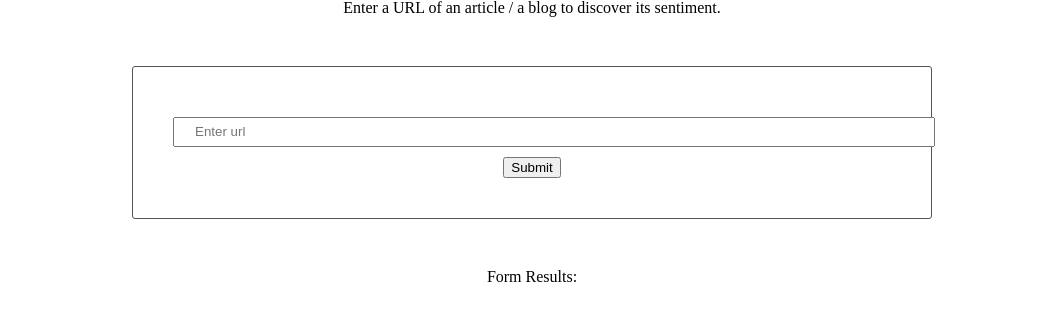
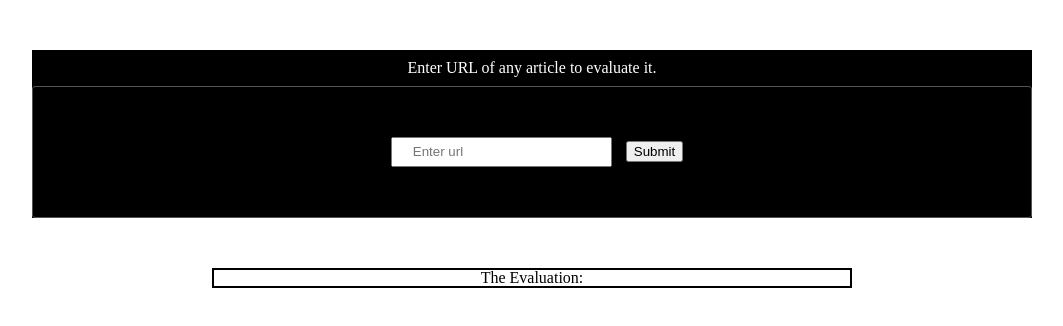
Before and after one commit to karimihab2022/evaluate-news-articles, a website built with webpack: page src/client/views/index.html in a window 1280 px wide. Shown: the whole page, without its empty margins (108-1171 px from the left). Built offline with nearby package versions, Linux system fonts and the light colour scheme.

Commit message:
Add files via upload

```diff
--- a/src/client/js/formHandler.js
+++ b/src/client/js/formHandler.js
@@ -1,4 +1,3 @@
-// import { checkURL } from "./URLch"
 
 const postData = async (url = '', info = {}) => {
     const response = await fetch(url, {
@@ -26,7 +25,9 @@ function handleSubmit(e) {
         postData("http://localhost:8081/addurl", {urltext}).then(data => {
           document.getElementById('a').innerHTML = `model: ${data.model}`;
           document.getElementById('b').innerHTML = `score-tag: ${data.score_tag}`;
-          document.getElementById('c').innerHTML = `status code: ${data.status.code}`;
+          document.getElementById('c').innerHTML = `status code: ${data.status.code}   , status msg :${data.status.msg}`;
+          document.getElementById("url").value="";
+
 
         })
     } else {
--- a/src/client/styles/base.scss
+++ b/src/client/styles/base.scss
@@ -10,6 +10,8 @@ main {
 }
 
 section {
-    max-width: 800px;
+    background-color: black;
+    max-width: 1000px;
     margin: 50px auto;
+    color: white;
 }
--- a/src/client/styles/form.scss
+++ b/src/client/styles/form.scss
@@ -6,7 +6,6 @@ form {
 
 input {
     padding: 5px 20px;
-    width: 100%;
     line-height: 16px;
-    margin: 10px 0;
+    margin: 10px ;
 }
--- a/src/client/styles/header.scss
+++ b/src/client/styles/header.scss
@@ -1,6 +1,6 @@
 header {
+
     display: flex;
-    justify-content: space-between;
     padding: 10px 40px;
-
+    justify-content: center;
 }
--- a/src/client/styles/resets.scss
+++ b/src/client/styles/resets.scss
@@ -3,7 +3,7 @@
     License: none (public domain)
 */
 
-html, body, div, span, applet, object, iframe, h1, h2, h3, h4, h5, h6, p, blockquote, pre, a, abbr, acronym, address, big, cite, code, del, dfn, em, img, ins, kbd, q, s, samp, small, strike, strong, sub, sup, tt, var, b, u, i, center, dl, dt, dd, ol, ul, li, fieldset, form, label, legend, table, caption, tbody, tfoot, thead, tr, th, td, article, aside, canvas, details, embed, figure, figcaption, footer, header, hgroup, menu, nav, output, ruby, section, summary, time, mark, audio, video {
+html, body, div, span, applet, object, iframe, h1, h2, h3, h4, h5, h6, p,header, blockquote, pre, a, abbr, acronym, address, big, cite, code, del, dfn, em, img, ins, kbd, q, s, samp, small, strike, strong, sub, sup, tt, var, b, u, i, center, dl, dt, dd, ol, ul, li, fieldset, form, label, legend, table, caption, tbody, tfoot, thead, tr, th, td, article, aside, canvas, details, embed, figure, figcaption, footer, header, hgroup, menu, nav, output, ruby, section, summary, time, mark, audio, video {
     margin: 0;
     padding: 0;
     border: 0;
@@ -40,3 +40,9 @@ table {
     border-collapse: collapse;
     border-spacing: 0;
 }
+.r{
+    border: 2px solid black;
+    margin-left: 25%;
+    margin-right: 25%;
+
+}
--- a/src/client/views/index.html
+++ b/src/client/views/index.html
@@ -2,15 +2,19 @@
 <html lang="en" dir="ltr">
   <head>
     <meta charset="utf-8" />
-    <title>Evalate News Article </title>
+    <title>Evaluate News Article </title>
   </head>
 
   <body>
     <main>
       <div class="">
-        <p>Enter a URL of an article / a blog to discover its sentiment.</p>
+
         <section>
-          <form class="" onsubmit="return Client.handleSubmit(event)">
+          <header>
+            <p>Enter  URL of any article to evaluate it.</p>
+          </header>
+
+          <form  onsubmit="return Client.handleSubmit(event)">
               <input id="url" type="text" name="input" value="" placeholder="Enter url">
               <button class="button" type="submit" value="submit"
               onclick="return Client.handleSubmit(event)"
@@ -19,11 +23,13 @@
           </form>
         </section>
 
-       <section>
-          <strong>Form Results:</strong>
-          <div id="a"></div>
-          <div id="b"></div>
-          <div id="c"></div>
+       <div class="r">
+        <strong>The Evaluation:</strong>
+        <div id="a"></div>
+        <div id="b"></div>
+        <div id="c"></div>
+       </div>
+
 
       </div>
     </main>
```
